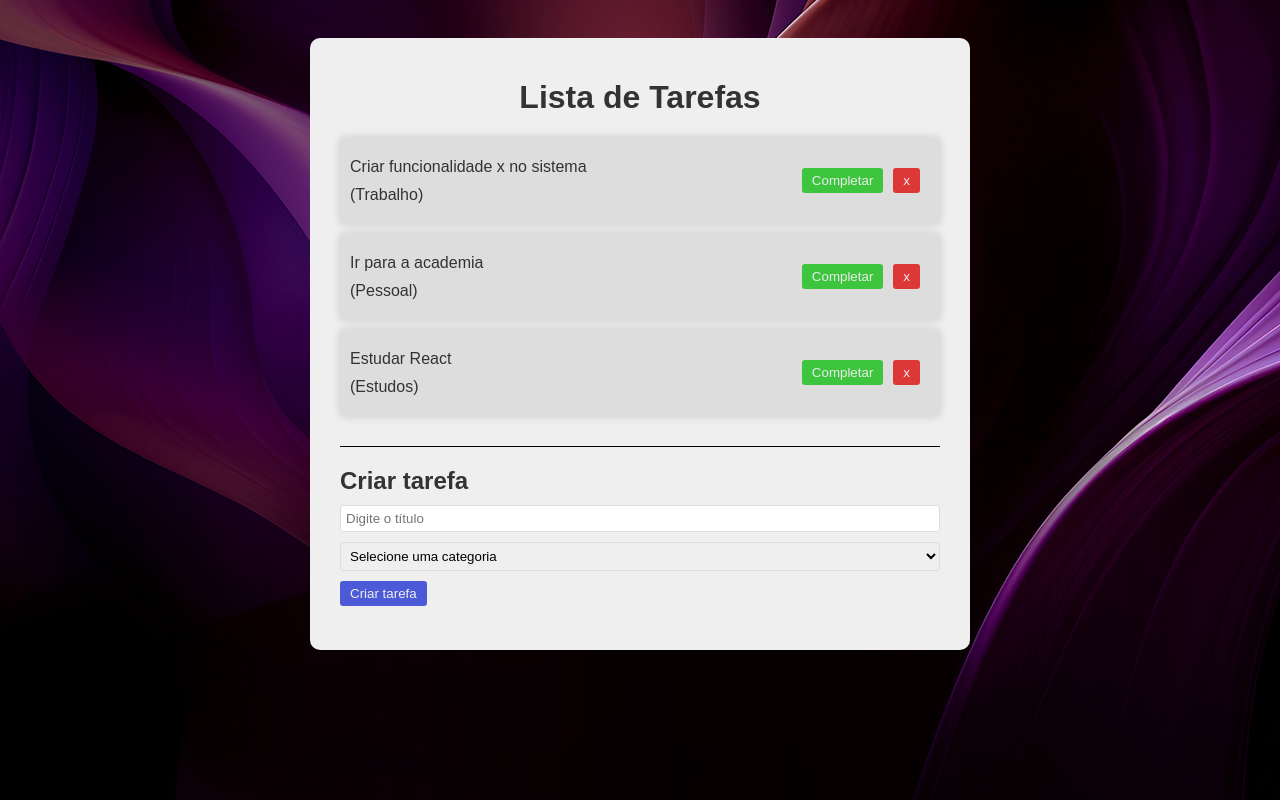
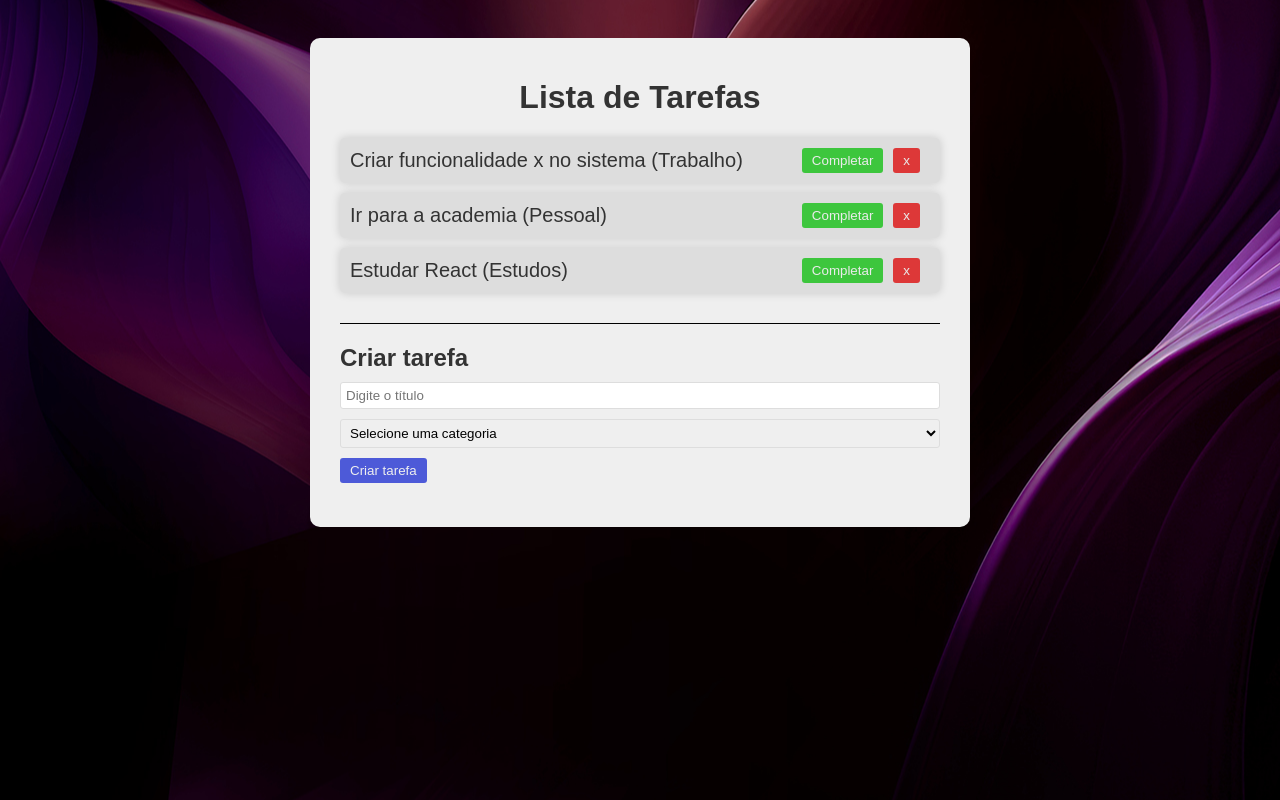
Before and after one commit to Ronei-Ferreira/Projeto-React-Lista-de-Tarefas, a React (Vite) app: page / in a window 1280 px wide. Built offline with nearby package versions, Linux system fonts and the light colour scheme.

Commit message:
atualizei marcação de completar

```diff
--- a/src/App.jsx
+++ b/src/App.jsx
@@ -42,13 +42,35 @@ function App() {
     setTodos(newTodos);
   };
 
+  const removeTodo = (id) => {
+    const newTodos = [...todos]
+    const filteredTodos = newTodos.filter((todo) =>
+      todo.id !== id ? todo : null
+    );
+    setTodos(filteredTodos)
+  }
+
+const completeTodo = (id) => {
+  const updatedTodos = todos.map((todo) => {
+    if (todo.id === id) {
+      return {
+        ...todo,
+        isCompleted: !todo.isCompleted,
+      };
+    }
+
+    return todo;
+  });
+
+  setTodos(updatedTodos);
+};
   return (
     <div className="app">
       <h1>Lista de Tarefas</h1>
 
       <div className="todo-list">
         {todos.map((todo) => (
-          <Todo key={todo.id} todo={todo} />
+          <Todo key={todo.id} todo={todo} removeTodo={removeTodo} completeTodo={completeTodo}/>
         ))}
       </div>
 
--- a/src/components/todo.jsx
+++ b/src/components/todo.jsx
@@ -3,13 +3,15 @@ import React from "react";
 const Todo = ({ todo, removeTodo, completeTodo }) => {
   return (
     <div className="todo">
-      <div className="content">
-        <p>{todo.text}</p>
+      <span
+        style={{
+          textDecoration: todo.isCompleted ? "line-through" : "none",
+          fontSize: "20px",
+        }}
+      >
+        {todo.text} ({todo.category})
+      </span>
 
-        <p className="category">
-          ({todo.category})
-        </p>
-      </div>
 
       <div>
   <button
```
Lines whose indentation alone changed are shown as unchanged.
